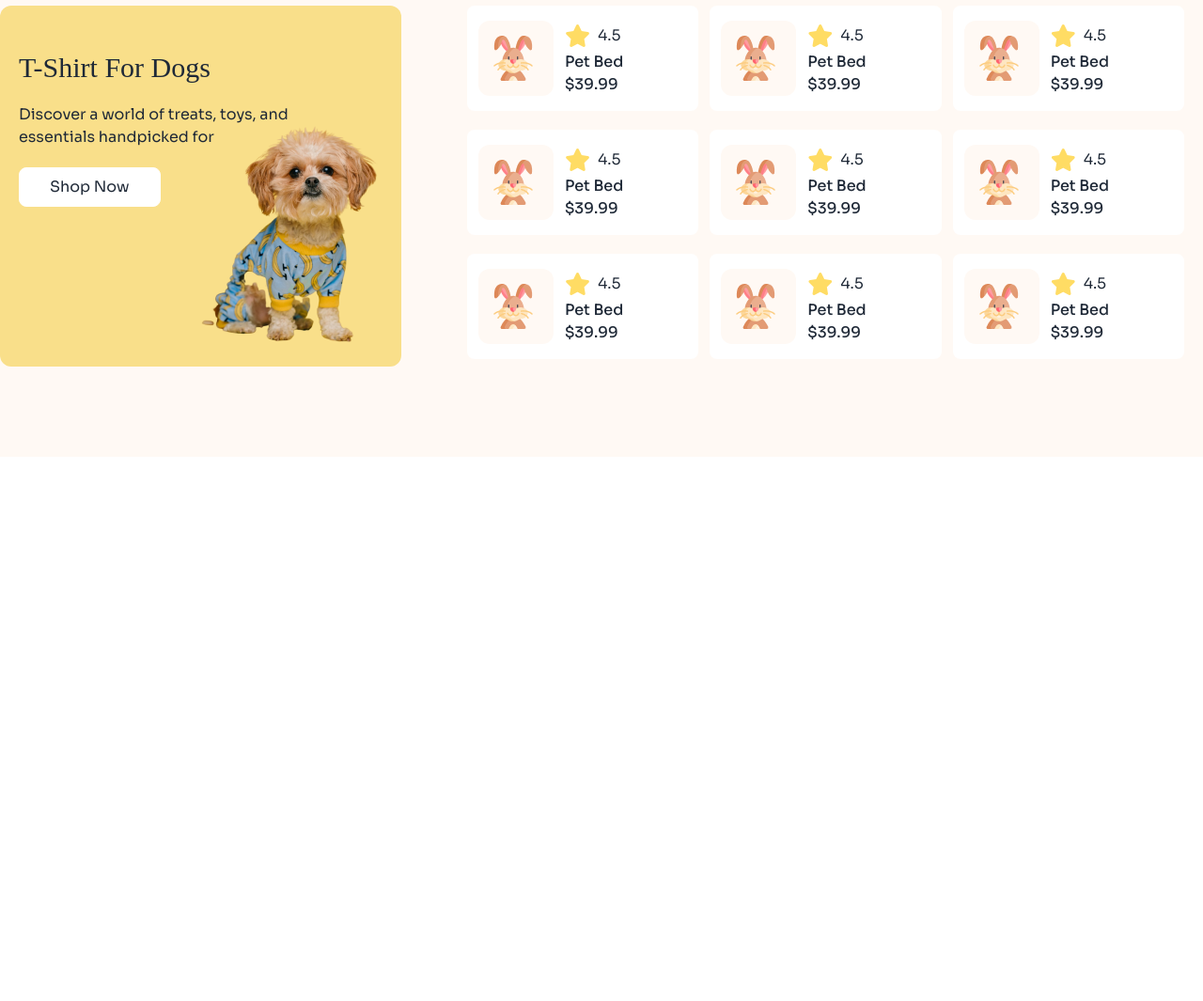
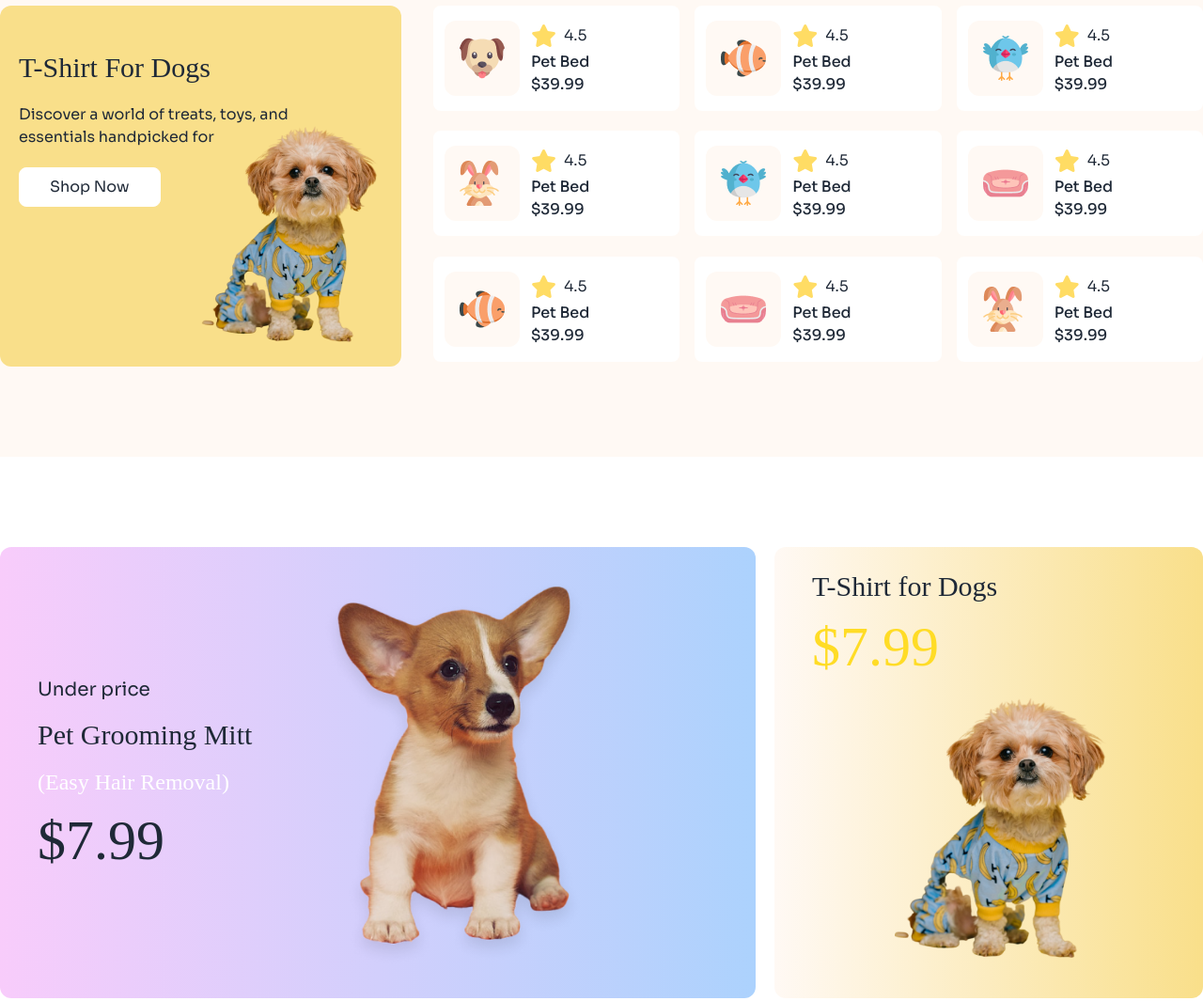
Before and after one commit to sohail4612/assignment03, a plain HTML site: page index.html in a window 1280 px wide. Shown: the part 1500-2565 px from the top of the page at 94% size. Before the commit the page ends 1986 px from the top, so only its background shows below. Drawn offline with nearby package versions, Linux system fonts and the light colour scheme; a web font is replaced by a local one.

Commit message:
added everyday low price section

```diff
--- a/index.html
+++ b/index.html
@@ -179,9 +179,48 @@
                     <img class="absolute top-16 left-32 lg:top-12 lg:left-52" src="c1-assets/cute-pet-small.png" alt="">
                  </div>
                  <!-- card collage -->
-                  <div class="grid grid-cols-2 md:grid-cols-3 gap-3 mx-5">
+                  <div class="grid grid-cols-2 md:grid-cols-3 gap-2 lg:gap-4 lg:ml-5">
                     <div>
-                        <div class="bg-white flex gap-3 items-center pl-3 h-28 md:pr-20 rounded-lg">
+                        <div class="bg-white flex gap-3 items-center pl-3 h-28 md:pr-24 rounded-lg">
+                            <div class="bg-[#FFF9F4] w-20 h-20 my-8 rounded-xl relative">
+                            <img class=" absolute top-4 left-4 " src="c1-assets/dog-cartoon.png" alt=""></div>
+                        <div>
+                            <div class="flex gap-2 items-center"><i class="fa-solid fa-star text-2xl text-[#FFDC64]"></i><p>4.5</p></div>
+                            <h6 class="font-medium">Pet Bed</h6>
+                            <p class="font-medium">$39.99</p>
+
+                        </div>
+                    </div>
+                    </div>
+
+                    <div>
+                        <div class="bg-white flex gap-3 items-center pl-3 h-28 md:pr-24 rounded-lg">
+                            <div class="bg-[#FFF9F4] w-20 h-20 my-8 rounded-xl relative">
+                            <img class=" absolute top-4 left-4 " src="c1-assets/fish-cartoon.png" alt=""></div>
+                        <div>
+                            <div class="flex gap-2 items-center"><i class="fa-solid fa-star text-2xl text-[#FFDC64]"></i><p>4.5</p></div>
+                            <h6 class="font-medium">Pet Bed</h6>
+                            <p class="font-medium">$39.99</p>
+
+                        </div>
+                    </div>
+                    </div>
+
+                    <div>
+                        <div class="bg-white flex gap-3 items-center pl-3 h-28 md:pr-24 rounded-lg">
+                            <div class="bg-[#FFF9F4] w-20 h-20 my-8 rounded-xl relative">
+                            <img class=" absolute top-4 left-4 " src="c1-assets/bird-cartoon.png" alt=""></div>
+                        <div>
+                            <div class="flex gap-2 items-center"><i class="fa-solid fa-star text-2xl text-[#FFDC64]"></i><p>4.5</p></div>
+                            <h6 class="font-medium">Pet Bed</h6>
+                            <p class="font-medium">$39.99</p>
+
+                        </div>
+                    </div>
+                    </div>
+
+                    <div>
+                        <div class="bg-white flex gap-3 items-center pl-3 h-28 md:pr-24 rounded-lg">
                             <div class="bg-[#FFF9F4] w-20 h-20 my-8 rounded-xl relative">
                             <img class=" absolute top-4 left-4 " src="c1-assets/rabbit-cartoon.png" alt=""></div>
                         <div>
@@ -194,7 +233,59 @@
                     </div>
 
                     <div>
-                        <div class="bg-white flex gap-3 items-center pl-3 h-28 md:pr-20 rounded-lg">
+                        <div class="bg-white flex gap-3 items-center pl-3 h-28 md:pr-24 rounded-lg">
+                            <div class="bg-[#FFF9F4] w-20 h-20 my-8 rounded-xl relative">
+                            <img class=" absolute top-4 left-4 " src="c1-assets/bird-cartoon.png" alt=""></div>
+                        <div>
+                            <div class="flex gap-2 items-center"><i class="fa-solid fa-star text-2xl text-[#FFDC64]"></i><p>4.5</p></div>
+                            <h6 class="font-medium">Pet Bed</h6>
+                            <p class="font-medium">$39.99</p>
+
+                        </div>
+                    </div>
+                    </div>
+
+                    <div>
+                        <div class="bg-white flex gap-3 items-center pl-3 h-28 md:pr-24 rounded-lg">
+                            <div class="bg-[#FFF9F4] w-20 h-20 my-8 rounded-xl relative">
+                            <img class=" absolute top-4 left-4 " src="c1-assets/pet-couch.png" alt=""></div>
+                        <div>
+                            <div class="flex gap-2 items-center"><i class="fa-solid fa-star text-2xl text-[#FFDC64]"></i><p>4.5</p></div>
+                            <h6 class="font-medium">Pet Bed</h6>
+                            <p class="font-medium">$39.99</p>
+
+                        </div>
+                    </div>
+                    </div>
+
+                    <div>
+                        <div class="bg-white flex gap-3 items-center pl-3 h-28 md:pr-24 rounded-lg">
+                            <div class="bg-[#FFF9F4] w-20 h-20 my-8 rounded-xl relative">
+                            <img class=" absolute top-4 left-4 " src="c1-assets/fish-cartoon.png" alt=""></div>
+                        <div>
+                            <div class="flex gap-2 items-center"><i class="fa-solid fa-star text-2xl text-[#FFDC64]"></i><p>4.5</p></div>
+                            <h6 class="font-medium">Pet Bed</h6>
+                            <p class="font-medium">$39.99</p>
+
+                        </div>
+                    </div>
+                    </div>
+
+                    <div>
+                        <div class="bg-white flex gap-3 items-center pl-3 h-28 md:pr-24 rounded-lg">
+                            <div class="bg-[#FFF9F4] w-20 h-20 my-8 rounded-xl relative">
+                            <img class=" absolute top-4 left-4 " src="c1-assets/pet-couch.png" alt=""></div>
+                        <div>
+                            <div class="flex gap-2 items-center"><i class="fa-solid fa-star text-2xl text-[#FFDC64]"></i><p>4.5</p></div>
+                            <h6 class="font-medium">Pet Bed</h6>
+                            <p class="font-medium">$39.99</p>
+
+                        </div>
+                    </div>
+                    </div>
+
+                    <div>
+                        <div class="bg-white flex gap-3 items-center pl-3 h-28 md:pr-24 rounded-lg">
                             <div class="bg-[#FFF9F4] w-20 h-20 my-8 rounded-xl relative">
                             <img class=" absolute top-4 left-4 " src="c1-assets/rabbit-cartoon.png" alt=""></div>
                         <div>
@@ -205,109 +296,38 @@
                         </div>
                     </div>
                     </div>
+                  </div>
+            </div>
 
-                    <div>
-                        <div class="bg-white flex gap-3 items-center pl-3 h-28 md:pr-20 rounded-lg">
-                            <div class="bg-[#FFF9F4] w-20 h-20 my-8 rounded-xl relative">
-                            <img class=" absolute top-4 left-4 " src="c1-assets/rabbit-cartoon.png" alt=""></div>
-                        <div>
-                            <div class="flex gap-2 items-center"><i class="fa-solid fa-star text-2xl text-[#FFDC64]"></i><p>4.5</p></div>
-                            <h6 class="font-medium">Pet Bed</h6>
-                            <p class="font-medium">$39.99</p>
-
+         </section>
+         <!-- Everyday low price section -->
+          <section class="md:my-24">
+            <div class="lg:flex gap-5">
+                <div class="pr-24 lg:flex lg:w-4/6 lg:items-center  bg-gradient-to-r from-[#F8CCFB] to-[#ACD2FD] h-[480px] rounded-xl my-5 lg:my-0">
+                    <div class="space-y-4 py-6 px-10 lg:py-0 ">
+                        <h6 class="hidden lg:block text-xl">Under price</h6>
+                        <h3 class="text-3xl font-adlam-display">Pet Grooming Mitt</h3>
+                        <p class="hidden lg:block text-white text-2xl font-adlam-display">(Easy Hair Removal)</p>
+                        <h1 class="text-6xl font-adlam-display">$7.99</h1>
+                    </div>
+                    <div class="w-[360px] pl-32 lg:pl-0 ">
+                        <img src="c1-assets/cute-dog-mid.png" alt="">
+                    </div>
+                </div>
+                <div>
+                    <div class="pr-24 bg-gradient-to-r from-[#FFF9F4] to-[#F9DF8A] h-[480px] rounded-xl">
+                        <div class="space-y-4 py-6 px-10">
+                            <h3 class="text-3xl font-adlam-display">T-Shirt for Dogs</h3>
+                            <h1 class="text-6xl font-adlam-display text-[#FFDC26]">$7.99</h1>
+                        </div>
+                        <div class="w-[360px] pl-32">
+                            <img src="c1-assets/cute-pet-mid.png" alt="">
                         </div>
                     </div>
-                    </div>
-
-                    <div>
-                        <div class="bg-white flex gap-3 items-center pl-3 h-28 md:pr-20 rounded-lg">
-                            <div class="bg-[#FFF9F4] w-20 h-20 my-8 rounded-xl relative">
-                            <img class=" absolute top-4 left-4 " src="c1-assets/rabbit-cartoon.png" alt=""></div>
-                        <div>
-                            <div class="flex gap-2 items-center"><i class="fa-solid fa-star text-2xl text-[#FFDC64]"></i><p>4.5</p></div>
-                            <h6 class="font-medium">Pet Bed</h6>
-                            <p class="font-medium">$39.99</p>
-
-                        </div>
-                    </div>
-                    </div>
-
-                    <div>
-                        <div class="bg-white flex gap-3 items-center pl-3 h-28 md:pr-20 rounded-lg">
-                            <div class="bg-[#FFF9F4] w-20 h-20 my-8 rounded-xl relative">
-                            <img class=" absolute top-4 left-4 " src="c1-assets/rabbit-cartoon.png" alt=""></div>
-                        <div>
-                            <div class="flex gap-2 items-center"><i class="fa-solid fa-star text-2xl text-[#FFDC64]"></i><p>4.5</p></div>
-                            <h6 class="font-medium">Pet Bed</h6>
-                            <p class="font-medium">$39.99</p>
-
-                        </div>
-                    </div>
-                    </div>
-
-                    <div>
-                        <div class="bg-white flex gap-3 items-center pl-3 h-28 md:pr-20 rounded-lg">
-                            <div class="bg-[#FFF9F4] w-20 h-20 my-8 rounded-xl relative">
-                            <img class=" absolute top-4 left-4 " src="c1-assets/rabbit-cartoon.png" alt=""></div>
-                        <div>
-                            <div class="flex gap-2 items-center"><i class="fa-solid fa-star text-2xl text-[#FFDC64]"></i><p>4.5</p></div>
-                            <h6 class="font-medium">Pet Bed</h6>
-                            <p class="font-medium">$39.99</p>
-
-                        </div>
-                    </div>
-                    </div>
-
-                    <div>
-                        <div class="bg-white flex gap-3 items-center pl-3 h-28 md:pr-20 rounded-lg">
-                            <div class="bg-[#FFF9F4] w-20 h-20 my-8 rounded-xl relative">
-                            <img class=" absolute top-4 left-4 " src="c1-assets/rabbit-cartoon.png" alt=""></div>
-                        <div>
-                            <div class="flex gap-2 items-center"><i class="fa-solid fa-star text-2xl text-[#FFDC64]"></i><p>4.5</p></div>
-                            <h6 class="font-medium">Pet Bed</h6>
-                            <p class="font-medium">$39.99</p>
-
-                        </div>
-                    </div>
-                    </div>
-
-                    <div>
-                        <div class="bg-white flex gap-3 items-center pl-3 h-28 md:pr-20 rounded-lg">
-                            <div class="bg-[#FFF9F4] w-20 h-20 my-8 rounded-xl relative">
-                            <img class=" absolute top-4 left-4 " src="c1-assets/rabbit-cartoon.png" alt=""></div>
-                        <div>
-                            <div class="flex gap-2 items-center"><i class="fa-solid fa-star text-2xl text-[#FFDC64]"></i><p>4.5</p></div>
-                            <h6 class="font-medium">Pet Bed</h6>
-                            <p class="font-medium">$39.99</p>
-
-                        </div>
-                    </div>
-                    </div>
-
-                    <div>
-                        <div class="bg-white flex gap-3 items-center pl-3 h-28 md:pr-20 rounded-lg">
-                            <div class="bg-[#FFF9F4] w-20 h-20 my-8 rounded-xl relative">
-                            <img class=" absolute top-4 left-4 " src="c1-assets/rabbit-cartoon.png" alt=""></div>
-                        <div>
-                            <div class="flex gap-2 items-center"><i class="fa-solid fa-star text-2xl text-[#FFDC64]"></i><p>4.5</p></div>
-                            <h6 class="font-medium">Pet Bed</h6>
-                            <p class="font-medium">$39.99</p>
-
-                        </div>
-                    </div>
-                    </div>
-
-
-
-
-                  </div>
-
+                </div>
             </div>
 
-
-
-
-         </section>
+          </section>
 
     </main>
     <footer>
```
